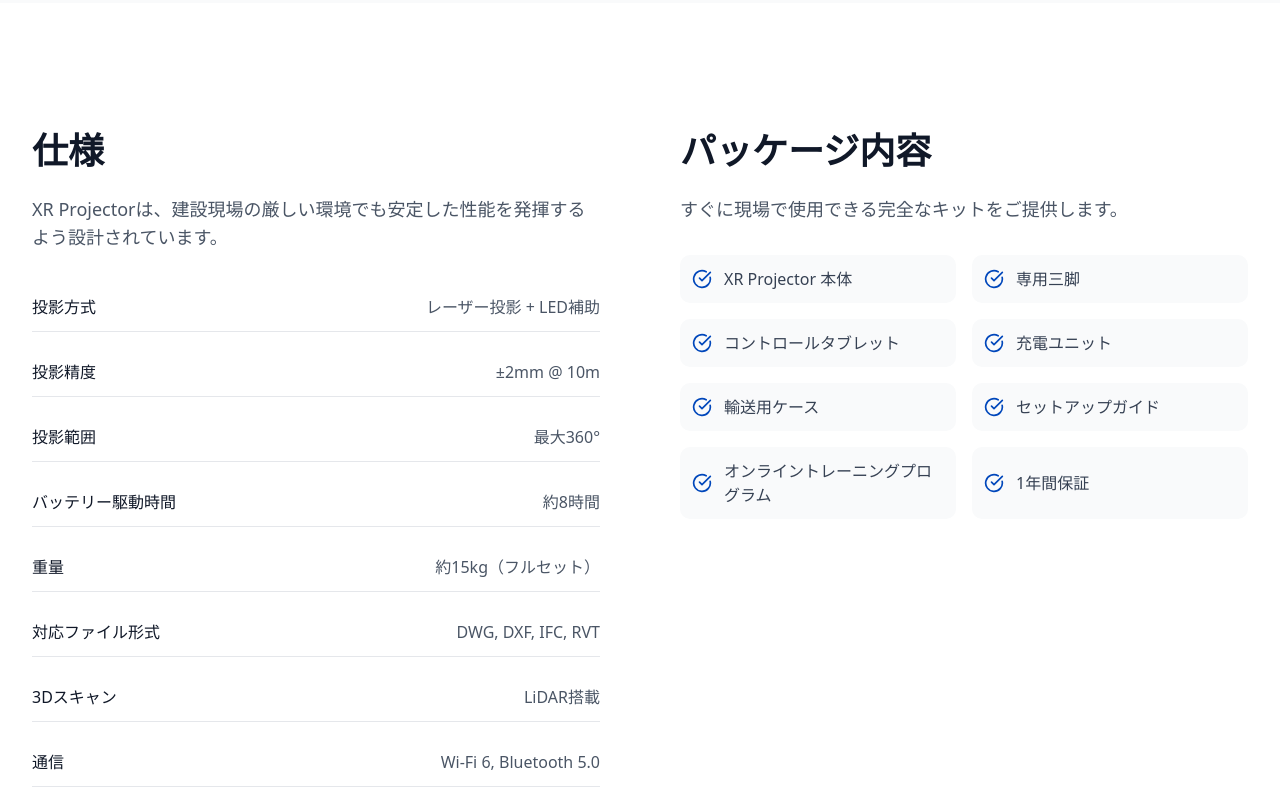
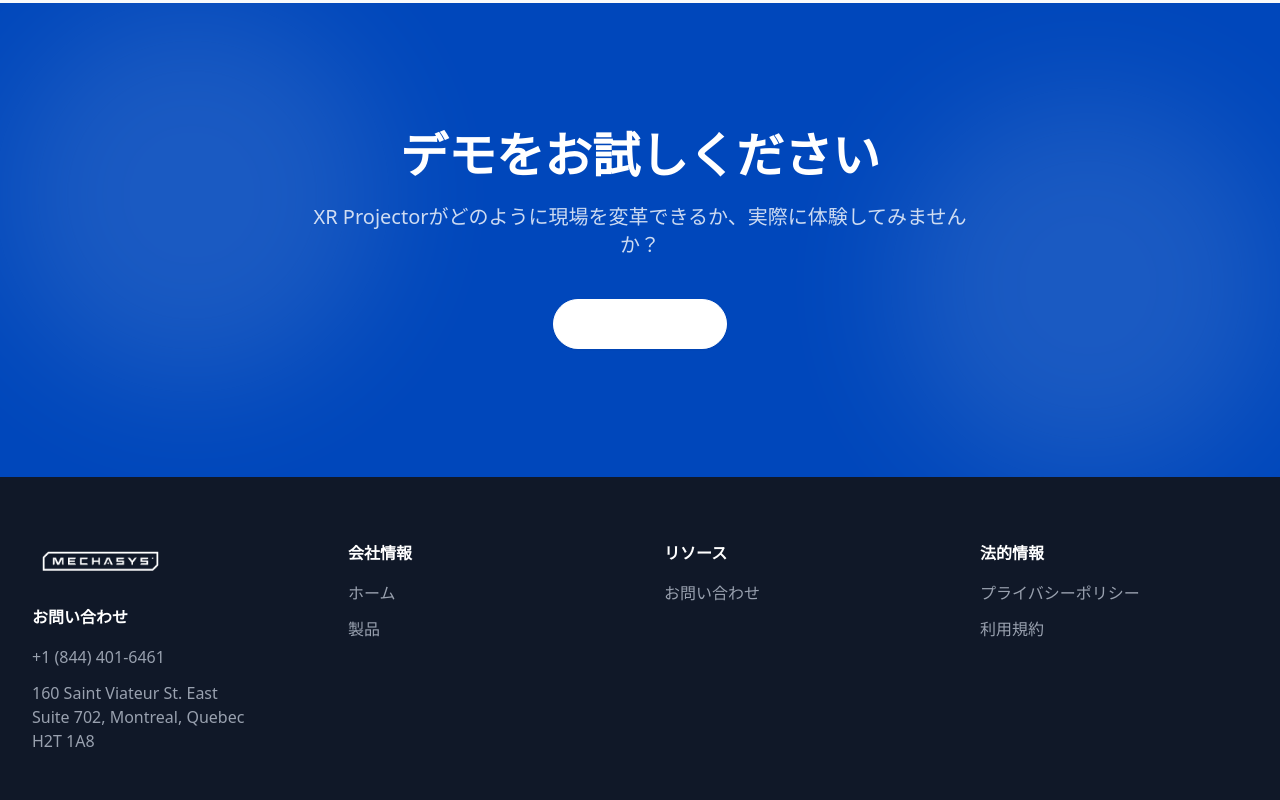
Before and after one commit to ppokki0803/mechasys-Japan, a Next.js app: page /product in a window 1280 px wide. Shown: the part 3560-4360 px from the top of the page. Built offline with nearby package versions, Linux system fonts and the light colour scheme.

Commit message:
Remove fake specifications from product page, update contact navigation

```diff
--- a/src/app/contact/page.tsx
+++ b/src/app/contact/page.tsx
@@ -100,12 +100,12 @@
             </Link>
             <div className="hidden lg:flex items-center gap-8">
               <Link
-                href="/product"
+                href="/"
                 className={`text-sm font-medium transition-colors ${
                   isScrolled ? 'text-gray-700 hover:text-[#0047bb]' : 'text-white/90 hover:text-white'
                 }`}
               >
-                製品
+                ホーム
               </Link>
               <a
                 href="/contact"
--- a/src/app/product/page.tsx
+++ b/src/app/product/page.tsx
@@ -42,18 +42,6 @@
   },
 ]
 
-// Specifications data
-const specifications = [
-  { label: '投影方式', value: 'レーザー投影 + LED補助' },
-  { label: '投影精度', value: '±2mm @ 10m' },
-  { label: '投影範囲', value: '最大360°' },
-  { label: 'バッテリー駆動時間', value: '約8時間' },
-  { label: '重量', value: '約15kg（フルセット）' },
-  { label: '対応ファイル形式', value: 'DWG, DXF, IFC, RVT' },
-  { label: '3Dスキャン', value: 'LiDAR搭載' },
-  { label: '通信', value: 'Wi-Fi 6, Bluetooth 5.0' },
-]
-
 // Use cases data
 const useCases = [
   {
@@ -71,18 +59,6 @@
     description: '施工後のスキャンデータと設計図の比較をリアルタイムで実施。手戻りを最小限に抑えます。',
     image: '/images/product-xr-projector.png',
   },
-]
-
-// Package contents
-const packageContents = [
-  'XR Projector 本体',
-  '専用三脚',
-  'コントロールタブレット',
-  '充電ユニット',
-  '輸送用ケース',
-  'セットアップガイド',
-  'オンライントレーニングプログラム',
-  '1年間保証',
 ]
 
 // Animation variants
@@ -297,46 +273,6 @@
         </div>
       </section>
 
-      {/* Specifications Section */}
-      <section className="py-20 lg:py-32">
-        <div className="max-w-7xl mx-auto px-4 sm:px-6 lg:px-8">
-          <div className="grid lg:grid-cols-2 gap-12 lg:gap-20">
-            <AnimatedSection>
-              <h2 className="text-3xl sm:text-4xl font-bold text-gray-900 mb-6">
-                仕様
-              </h2>
-              <p className="text-lg text-gray-600 mb-8">
-                XR Projectorは、建設現場の厳しい環境でも安定した性能を発揮するよう設計されています。
-              </p>
-              <div className="space-y-4">
-                {specifications.map((spec) => (
-                  <div key={spec.label} className="flex justify-between items-center py-3 border-b border-gray-200">
-                    <span className="font-medium text-gray-900">{spec.label}</span>
-                    <span className="text-gray-600">{spec.value}</span>
-                  </div>
-                ))}
-              </div>
-            </AnimatedSection>
-            <AnimatedSection>
-              <h2 className="text-3xl sm:text-4xl font-bold text-gray-900 mb-6">
-                パッケージ内容
-              </h2>
-              <p className="text-lg text-gray-600 mb-8">
-                すぐに現場で使用できる完全なキットをご提供します。
-              </p>
-              <div className="grid sm:grid-cols-2 gap-4">
-                {packageContents.map((item) => (
-                  <div key={item} className="flex items-center gap-3 p-3 bg-gray-50 rounded-lg">
-                    <CheckCircle className="h-5 w-5 text-[#0047bb] flex-shrink-0" />
-                    <span className="text-gray-700">{item}</span>
-                  </div>
-                ))}
-              </div>
-            </AnimatedSection>
-          </div>
-        </div>
-      </section>
-
       {/* CTA Section */}
       <section className="py-20 lg:py-32 bg-[#0047bb] relative overflow-hidden">
         <div className="absolute inset-0 opacity-10">
```
